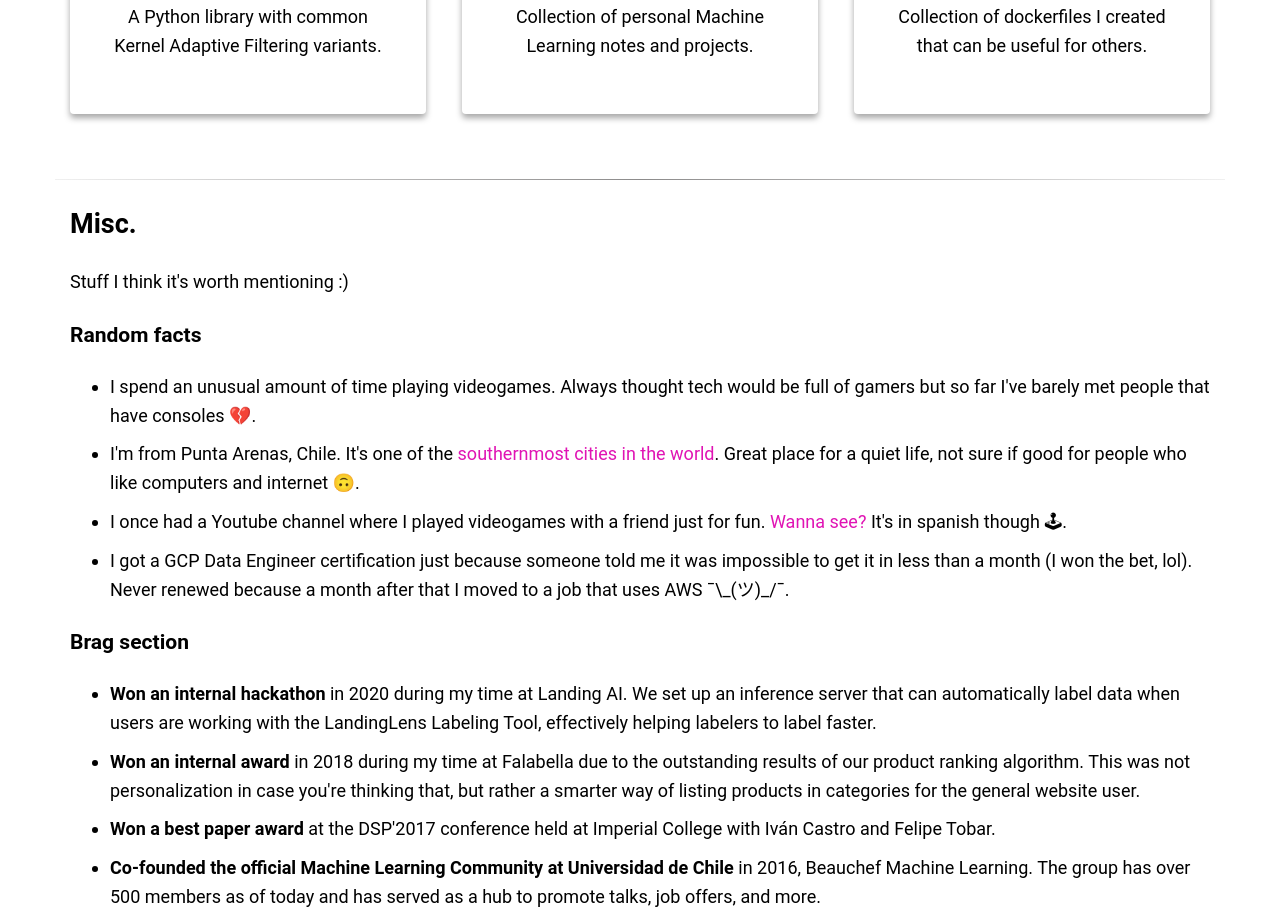
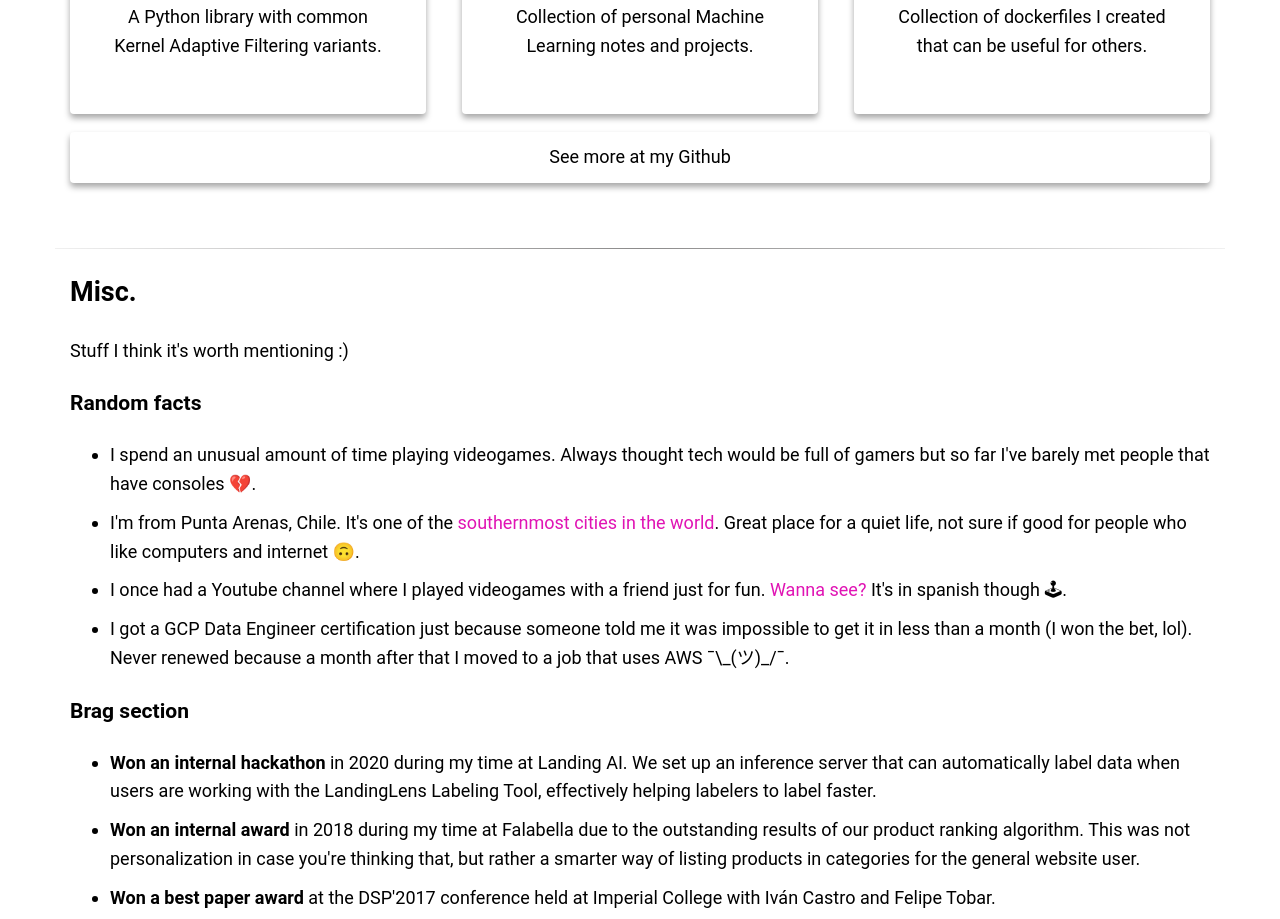
Before and after one commit to Canas/canas.github.io, a plain HTML site: page index.html in a window 1280 px wide. Shown: the part 2649-3568 px from the top of the page. Drawn offline with Linux system fonts and the light colour scheme.

Commit message:
Add see more button below projects

```diff
--- a/index.html
+++ b/index.html
@@ -199,6 +199,12 @@
                         <a class="link-wrapper" href="https://hub.docker.com/u/crsilva/" target="_blank"></a>
                     </div>
                 </div>
+                <div class="card-grid tight">
+                    <div class="card col button">
+                        <p id="abstract">See more at my Github</p>
+                        <a class="link-wrapper" href="https://github.com/Canas?tab=repositories&q=&type=source&language=&sort=" target="_blank"></a>
+                    </div>
+                </div>
                 <br/>
             </section>
             <hr/>
--- a/style.css
+++ b/style.css
@@ -213,6 +213,10 @@ a:hover {
   grid-gap: 2rem;
 }
 
+.card-grid.tight {
+  margin-top: -1rem;
+}
+
 .card {
   position: relative;
   display: flex;
@@ -250,6 +254,10 @@ a:hover {
   flex-direction: column;
   align-items: center;
   text-align: center;
+}
+
+.card.col.button {
+  padding: 0.1rem 0
 }
 
 .card-img > img {
```
